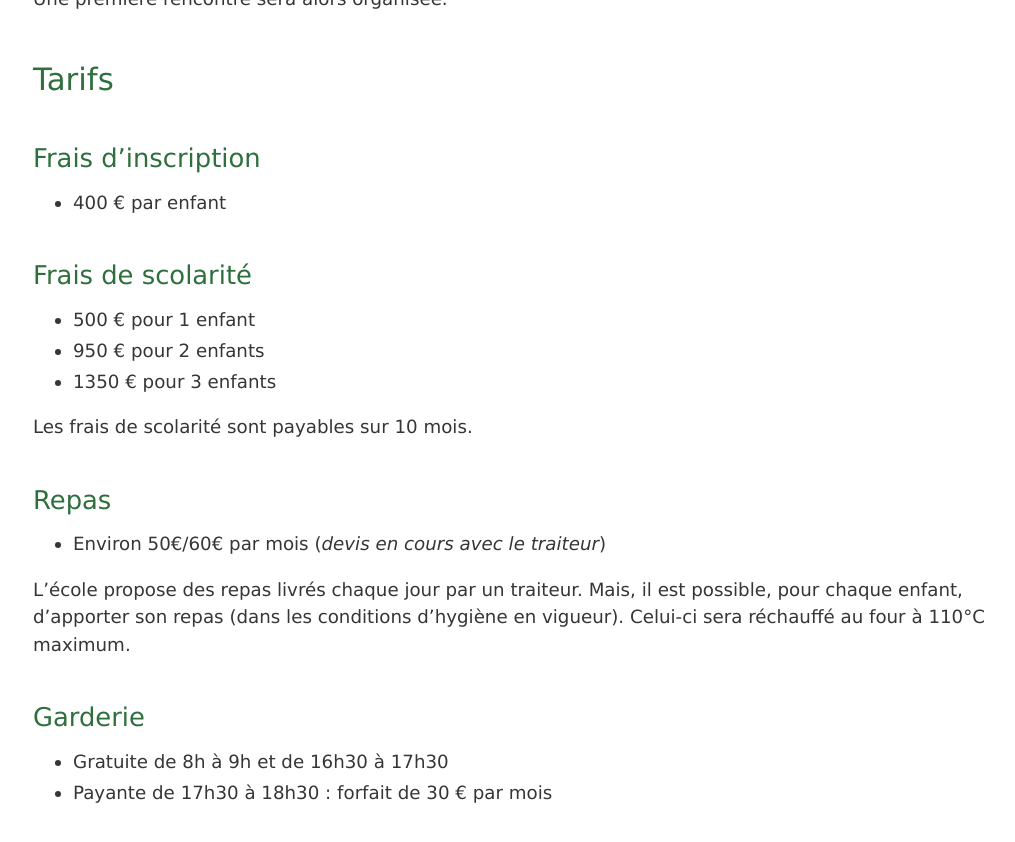
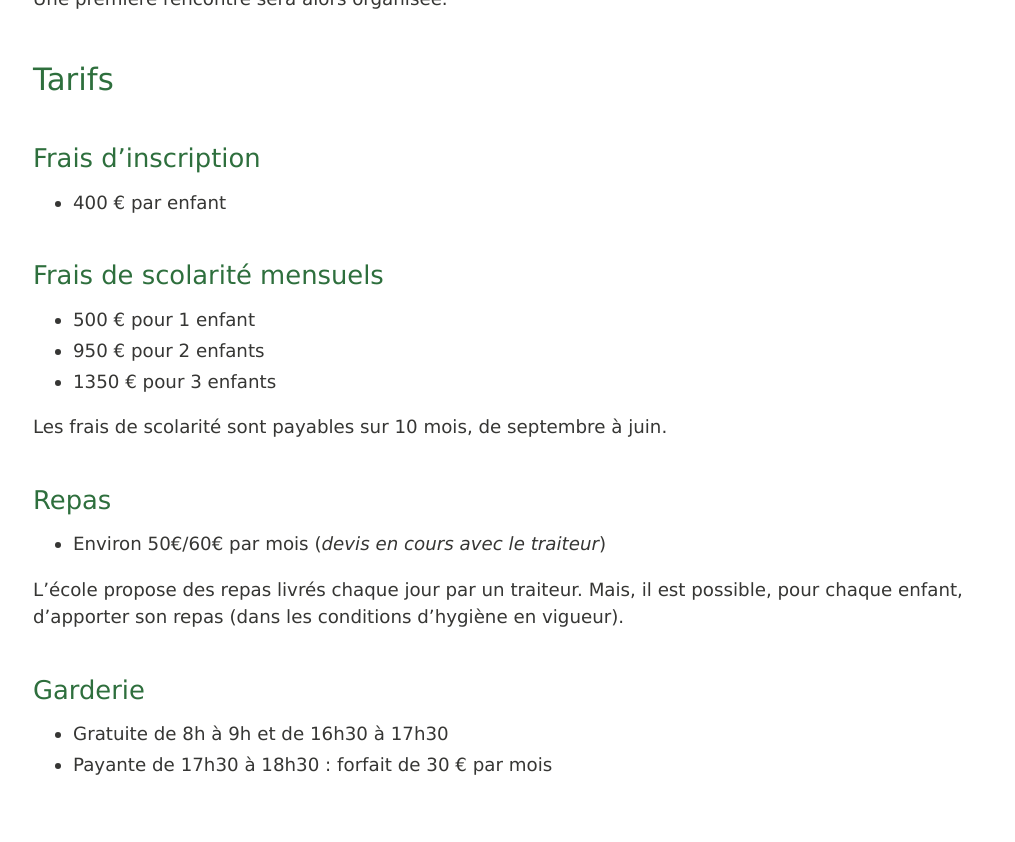
Before and after one commit to montessori-melun/montessori-melun.github.io, a Jekyll site: the page built from informations-pratiques/inscriptions.md, in a window 1280 px wide and 900 px high, scrolled down 672 px. Shown: the top 842 px of the window, without its empty margins (127-1142 px from the left). Built offline with Jekyll 4.4.1, drawn with Linux system fonts in a browser that asks for light colours.

Commit message:
Update inscriptions.md

```diff
--- a/informations-pratiques/inscriptions.md
+++ b/informations-pratiques/inscriptions.md
@@ -18,19 +18,19 @@ Une première rencontre sera alors organisée.
 
 - 400 € par enfant
 
-## Frais de scolarité
+## Frais de scolarité mensuels
 
 -  500 € pour 1 enfant
 -  950 € pour 2 enfants
 -  1350 € pour 3 enfants
 
-Les frais de scolarité sont payables sur 10 mois.
+Les frais de scolarité sont payables sur 10 mois, de septembre à juin.
 
 ## Repas
 
 - Environ 50€/60€ par mois (*devis en cours avec le traiteur*)
 
-L'école propose des repas livrés chaque jour par un traiteur. Mais, il est possible, pour chaque enfant, d'apporter son repas (dans les conditions d'hygiène en vigueur). Celui-ci sera réchauffé au four à 110°C maximum.
+L'école propose des repas livrés chaque jour par un traiteur. Mais, il est possible, pour chaque enfant, d'apporter son repas (dans les conditions d'hygiène en vigueur).
 
 ## Garderie
 
```
